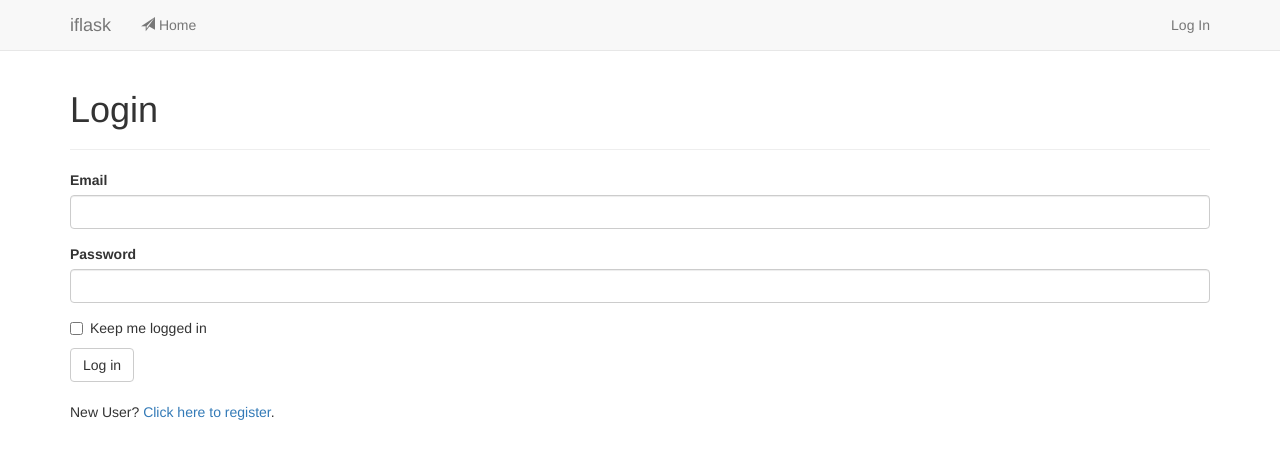
After one commit to caizkun/circle, a Flask app: page /auth/login in a window 1280 px wide. The commit adds this page. Shown: the top 459 px of the page. Run offline with Flask 2, Linux system fonts and the light colour scheme; some libraries are stand-ins or nearby versions.

Commit message:
add user authentication

```diff
--- /dev/null
+++ b/app/auth/forms.py
@@ -0,0 +1,36 @@
+#!/usr/bin/env python
+# -*- coding: utf-8 -*-
+from flask_wtf import FlaskForm, validators
+from wtforms import StringField, PasswordField, BooleanField, SubmitField
+from wtforms.validators import DataRequired, Length, Email, Regexp, EqualTo, ValidationError
+
+from ..models import User
+
+
+class LoginForm(FlaskForm):
+    email = StringField('Email', validators=[DataRequired(), Length(1, 64),
+                                             Email()])
+    password = PasswordField('Password', validators=[DataRequired()])
+    remember_me = BooleanField('Keep me logged in')
+    submit = SubmitField('Log in')
+
+
+class RegistrationForm(FlaskForm):
+    email = StringField('Email', validators=[DataRequired(), Length(1, 64),
+                                             Email()])
+    username = StringField('Username', validators=[
+        DataRequired(), Length(1, 64),
+        Regexp('^[A-Za-z][A-Za-z0-9_.]*$', 0,
+               'Username must have only letters, numbers, dots or underscores')])
+    password = PasswordField('Password', validators=[
+        DataRequired(), EqualTo('password2', message='Passwords must match')])
+    password2 = PasswordField('Confirm password', validators=[DataRequired()])
+    submit = SubmitField('Register')
+
+    def validate_email(self, field):
+        if User.query.filter_by(email=field.data).first():
+            raise ValidationError('Email already registered')
+
+    def validate_username(self, field):
+        if User.query.filter_by(username=field.data).first():
+            raise ValidationError('Username already in use')
--- /dev/null
+++ b/app/auth/views.py
@@ -0,0 +1,85 @@
+#!/usr/bin/env python
+# -*- coding: utf-8 -*-
+from flask import render_template, redirect, request, url_for, flash
+from flask_login import login_user, login_required, logout_user, current_user
+
+from ..email import send_email
+from .. import db
+from ..models import User
+from .forms import LoginForm, RegistrationForm
+from . import auth
+
+
+@auth.before_app_request
+def before_request():
+    if current_user.is_authenticated \
+            and not current_user.confirmed \
+            and request.endpoint \
+            and request.endpoint[:5] != 'auth.' \
+            and request.endpoint != 'static':
+        return redirect(url_for('auth.unconfirmed'))
+
+@auth.route('/unconfirmed')
+def unconfirmed():
+    if current_user.is_anonymous or current_user.confirmed:
+        return redirect(url_for('main.index'))
+    return render_template('auth/unconfirmed.html')
+
+
+@auth.route('/login', methods=['GET', 'POST'])
+def login():
+    form = LoginForm()
+    if form.validate_on_submit():
+        user = User.query.filter_by(email=form.email.data).first()
+        if user is not None and user.verify_password(form.password.data):
+            login_user(user, form.remember_me.data)
+            return redirect(request.args.get('next') or url_for('main.index'))
+        flash('Invalid email or password')
+    return render_template('auth/login.html', form=form)
+
+
+@auth.route('/logout')
+@login_required
+def logout():
+    logout_user()
+    flash("You have been logged out")
+    return redirect(url_for('main.index'))
+
+
+@auth.route('/register', methods=['GET', 'POST'])
+def register():
+    form = RegistrationForm()
+    if form.validate_on_submit():
+        user = User(email=form.email.data,
+                    username=form.username.data,
+                    password=form.password.data)
+        db.session.add(user)
+        db.session.commit()
+        token = user.generate_confirmation_token()
+        send_email(user.email, 'Confirm your account',
+                   'auth/email/confirm', user=user, token=token)
+        flash('A confirmation email has been sent to you.')
+        return redirect(url_for('main.index'))
+    return render_template('auth/register.html', form=form)
+
+
+@auth.route('/confirm/<token>')
+@login_required
+def confirm(token):
+    if current_user.confirmed:
+        return redirect(url_for('main.index'))
+    if current_user.confirm(token):
+        flash('You have confirmed your account. Thanks!')
+    else:
+        flash('The confirmation link is invalid or has expired')
+    return redirect(url_for('main.index'))
+
+
+@auth.route('/confirm')
+@login_required
+def resend_confirmation():
+    token = current_user.generate_confirmation_token()
+    send_email(current_user.email, 'Confirm your account',
+               'auth/email/confirm', user=current_user, token=token)
+    flash('A new email has been sent to you.')
+    return redirect(url_for('main.index'))
--- /dev/null
+++ b/app/templates/auth/login.html
@@ -0,0 +1,15 @@
+{% extends "base.html" %}
+{% import "bootstrap/wtf.html" as wtf %}
+
+{% block title %}iflask - Login{% endblock %}
+
+{% block page_content %}
+    <div class="page-header">
+        <h1>Login</h1>
+    </div>
+    <div class="col-mod-4">
+        {{ wtf.quick_form(form) }}
+        <br>
+        <p>New User? <a href="{{ url_for('auth.register') }}">Click here to register</a>.</p>
+    </div>
+{% endblock %}
--- a/app/templates/base.html
+++ b/app/templates/base.html
@@ -5,7 +5,7 @@
     <link rel="stylesheet" type="text/css" href="{{ url_for('static', filename='css/styles.css') }}">
 {% endblock styles %}
 
-{% block title %} iflask {% endblock title %}
+{% block title %}iflask{% endblock %}
 
 {% block navbar %}
     <div class="navbar navbar-default navbar-fixed-top" role="navigation">
@@ -27,12 +27,20 @@
                     <li><a href="/"><span class="glyphicon glyphicon-send"></span> Home</a></li>
                 </ul>
 
-                <form class="navbar-form navbar-right">
-                    <div class="form-group">
-                        <input type="text" class="form-control" placeholder="Under development">
-                    </div>
-                    <button type="submit" class="btn btn-info">Search</button>
-                </form>
+                <ul class="nav navbar-nav navbar-right">
+                    {% if current_user.is_authenticated %}
+                    <li><a href="{{ url_for('auth.logout') }}">Log Out</a></li>
+                    {% else %}
+                    <li><a href="{{ url_for('auth.login') }}">Log In</a></li>
+                    {% endif %}
+                </ul>
+
+{#                <form class="navbar-form navbar-right">#}
+{#                    <div class="form-group">#}
+{#                        <input type="text" class="form-control" placeholder="Under development">#}
+{#                    </div>#}
+{#                    <button type="submit" class="btn btn-info">Search</button>#}
+{#                </form>#}
             </div>
         </div>
     </div>
--- a/app/templates/user.html
+++ b/app/templates/user.html
@@ -1,6 +1,6 @@
 {% extends "base.html" %}
 
-{% block title %} iflask {% endblock title %}
+{% block title %}iflask{% endblock title %}
 
 {% block page_content %}
     <div class="page-header">
--- a/requirements.txt
+++ b/requirements.txt
@@ -4,6 +4,7 @@ click==6.7
 dominate==2.3.1
 Flask==0.12.2
 Flask-Bootstrap==3.3.7.1
+Flask-Login==0.4.1
 Flask-Mail==0.9.1
 Flask-Migrate==2.1.1
 Flask-Moment==0.6.0
```
Also changed, not shown: app/__init__.py (+9 -0 lines), app/auth/__init__.py (added, +7 -0 lines), app/main/views.py (+2 -18 lines), app/models.py (+42 -2 lines), app/templates/auth/email/confirm.html (added, +9 -0 lines), app/templates/auth/email/confirm.txt (added, +14 -0 lines), app/templates/auth/register.html (added, +13 -0 lines), app/templates/auth/unconfirmed.html (added, +18 -0 lines), app/templates/index.html (+2 -8 lines), migrations/versions/68fcbbee2db4_add_email_and_password_hash_to_user_.py (added, +32 -0 lines), migrations/versions/ff960db5e201_add_confirmed_to_user_model.py (added, +28 -0 lines), tests/test_user_model.py (added, +63 -0 lines).
